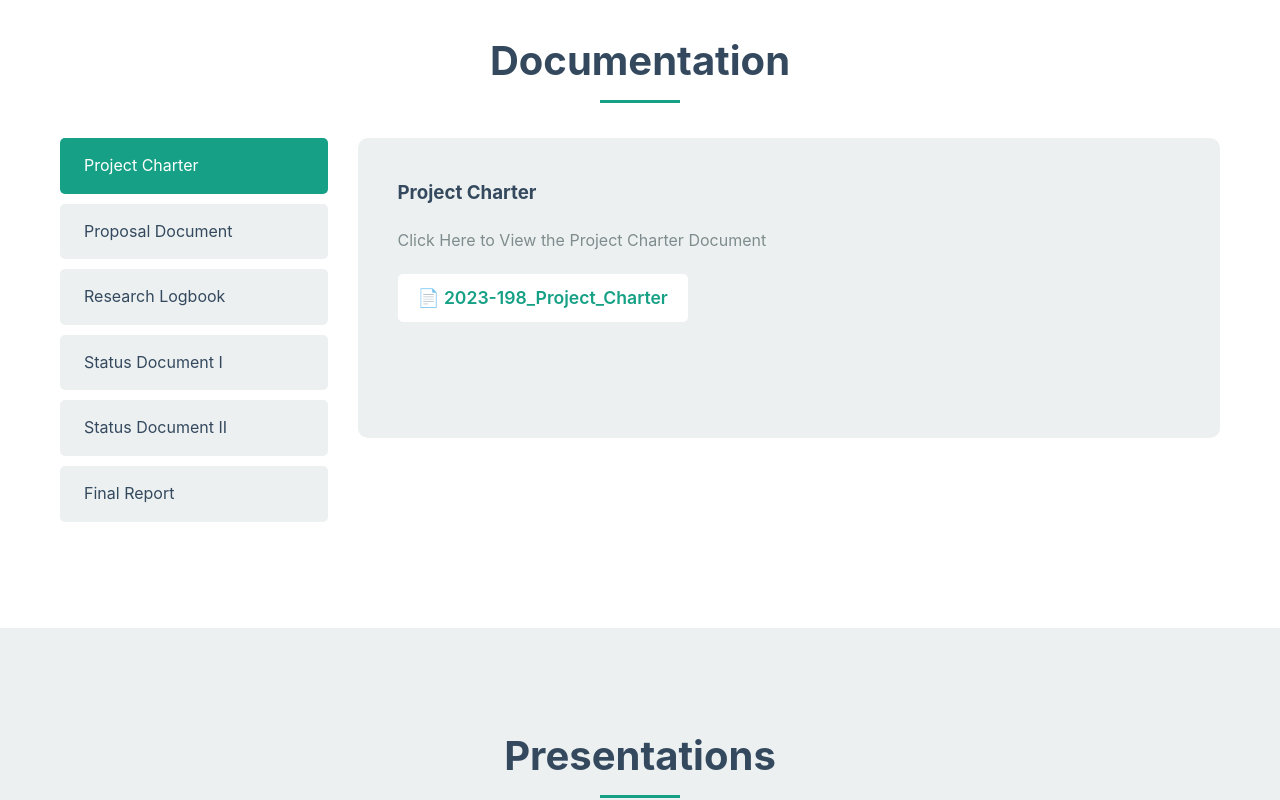
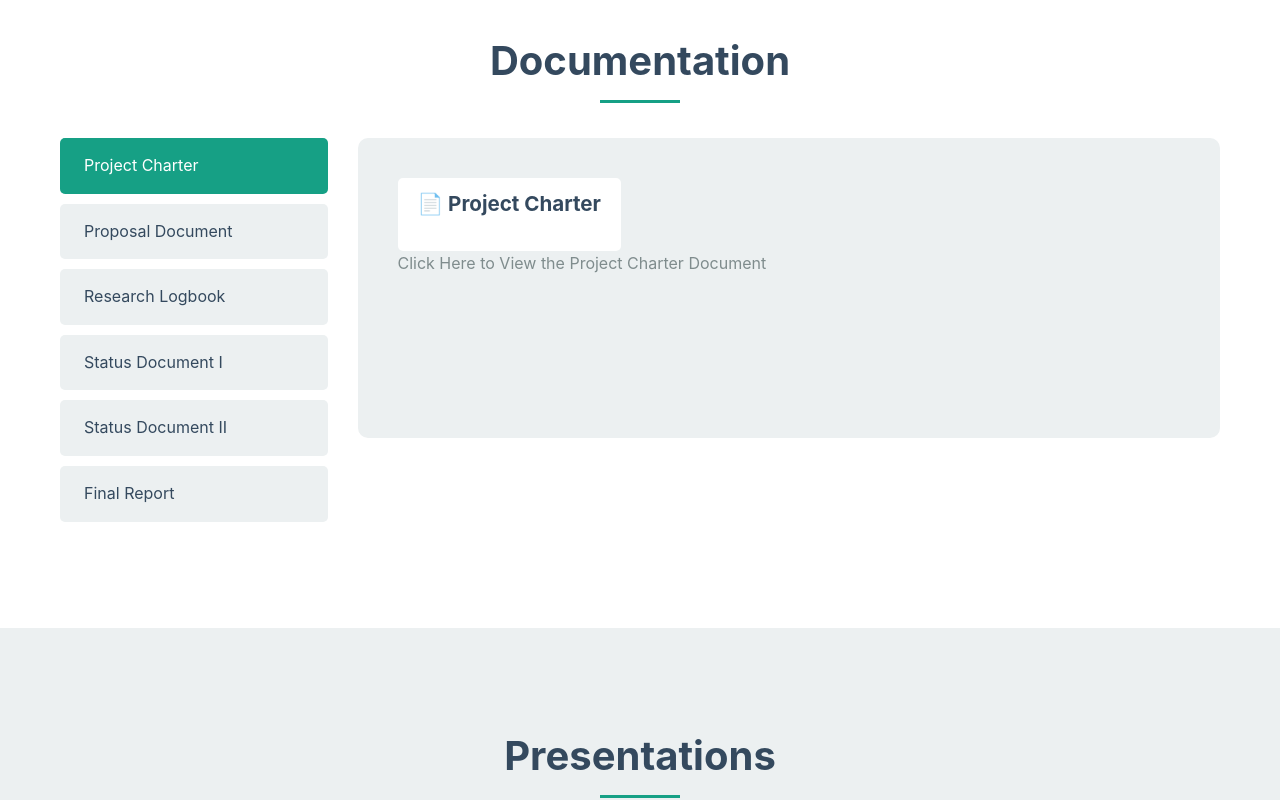
Before and after one commit to omin-h/lifenova-web, a React (Vite) app: page / in a window 1280 px wide. Shown: the part 3640-4440 px from the top of the page. Built offline with nearby package versions, Linux system fonts and the light colour scheme.

Commit message:
feat: update Documentation component with external links and improved link handling

```diff
--- a/src/components/Documentation.jsx
+++ b/src/components/Documentation.jsx
@@ -7,32 +7,32 @@ const Documentation = () => {
     charter: {
       title: 'Project Charter',
       description: 'Click Here to View the Project Charter Document',
-      link: '2023-198_Project_Charter'
+      link: 'https://drive.google.com/file/d/14hpzy_H8zi8qAcvXJ6jMW9-6bzSyGAqb/view?usp=drive_link'
     },
     proposal: {
-      title: 'Proposal Document',
-      description: 'Click Here to View the Proposal Document',
-      link: '2023-198_Proposal_Document'
+      title: 'Proposal Documents',
+      description: 'Click Here to View the Proposal Documents',
+      link: 'https://drive.google.com/drive/folders/1363TV_MgPga4X96zgyKHRqT6-6f16JTf?usp=drive_link'
     },
     logbook: {
-      title: 'Research Logbook',
-      description: 'Click Here to View the Research Logbook',
+      title: 'Research Logbooks',
+      description: 'Click Here to View the Research Logbooks',
       link: '2023-198_Research_Logbook'
     },
     status1: {
       title: 'Status Document I',
       description: 'Click Here to View Status Document I',
-      link: '2023-198_Status_Document_I'
+      link: 'https://drive.google.com/file/d/12yVGeFlLlvXz-4dGKz1Nl_nQ1YzGaHGN/view?usp=drive_link'
     },
     status2: {
       title: 'Status Document II',
       description: 'Click Here to View Status Document II',
-      link: '2023-198_Status_Document_II'
+      link: 'https://docs.google.com/spreadsheets/d/1qyCcGWYBAUSA8XxIE5lDKwZl8nkCE9dB/edit?usp=drive_link&ouid=104117928198051178525&rtpof=true&sd=true'
     },
     final: {
-      title: 'Final Report',
-      description: 'Click Here to View the Final Report',
-      link: '2023-198_Final_Report'
+      title: 'Final Reports',
+      description: 'Click Here to View the Final Reports',
+      link: 'https://drive.google.com/drive/folders/1CKE44RSDgy6m8FFL6aFAkpiHsSeGSu-N?usp=drive_link'
     }
   };
 
@@ -67,9 +67,24 @@ const Documentation = () => {
           </div>
           <div className="col-lg-9">
             <div className="doc-content">
-              <h3>{documents[activeDoc].title}</h3>
+              {documents[activeDoc].link ? (
+                <a
+                  href={
+                    documents[activeDoc].link.startsWith('http')
+                      ? documents[activeDoc].link
+                      : `/documents/${documents[activeDoc].link}`
+                  }
+                  target="_blank"
+                  rel="noopener noreferrer"
+                  style={{ textDecoration: 'none', color: 'inherit' }}
+                  className="doc-link"
+                >
+                  <h3>📄 {documents[activeDoc].title}</h3>
+                </a>
+              ) : (
+                <h3>📄 {documents[activeDoc].title}</h3>
+              )}
               <p>{documents[activeDoc].description}</p>
-              <a href="#" className="doc-link">📄 {documents[activeDoc].link}</a>
             </div>
           </div>
         </div>
```
